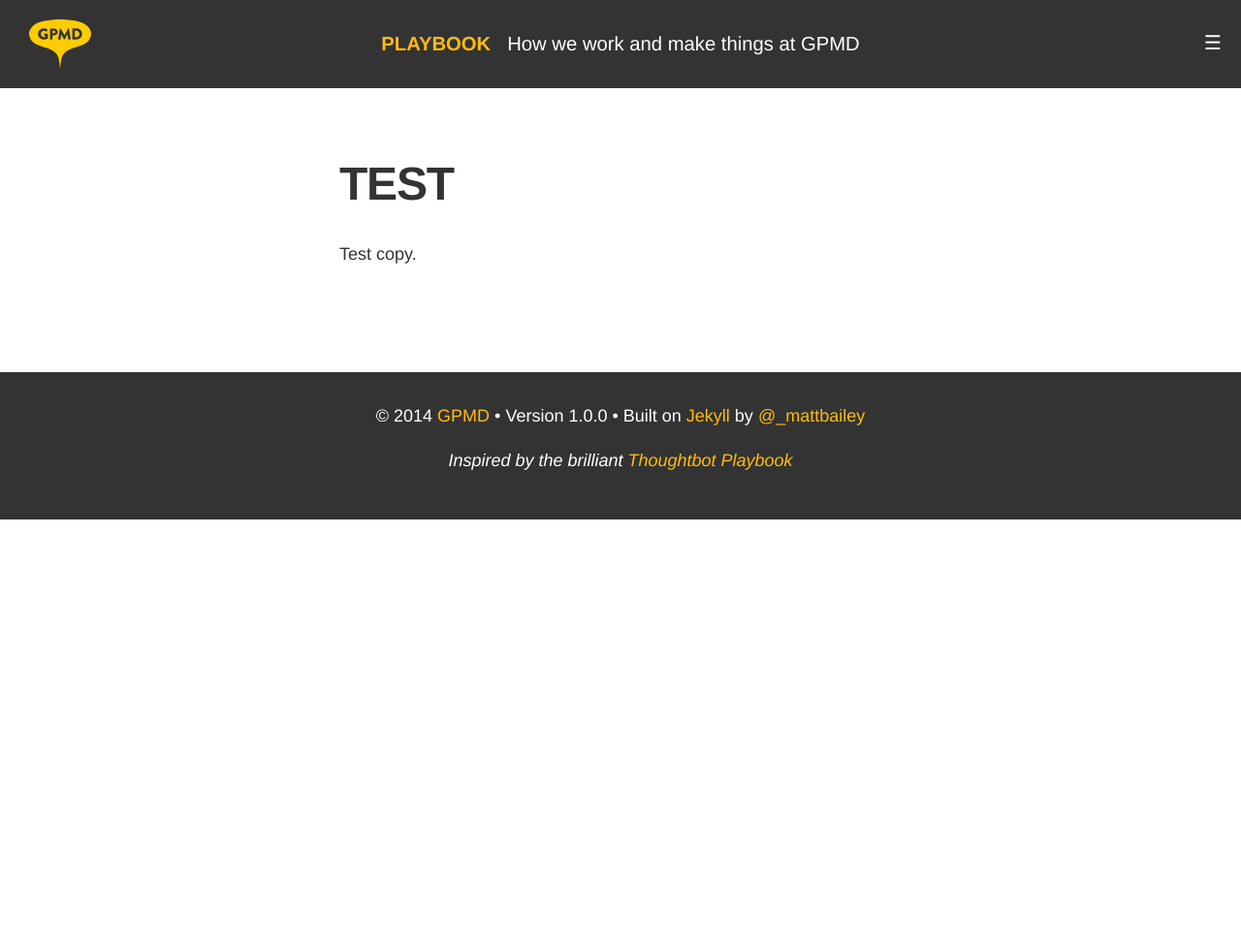
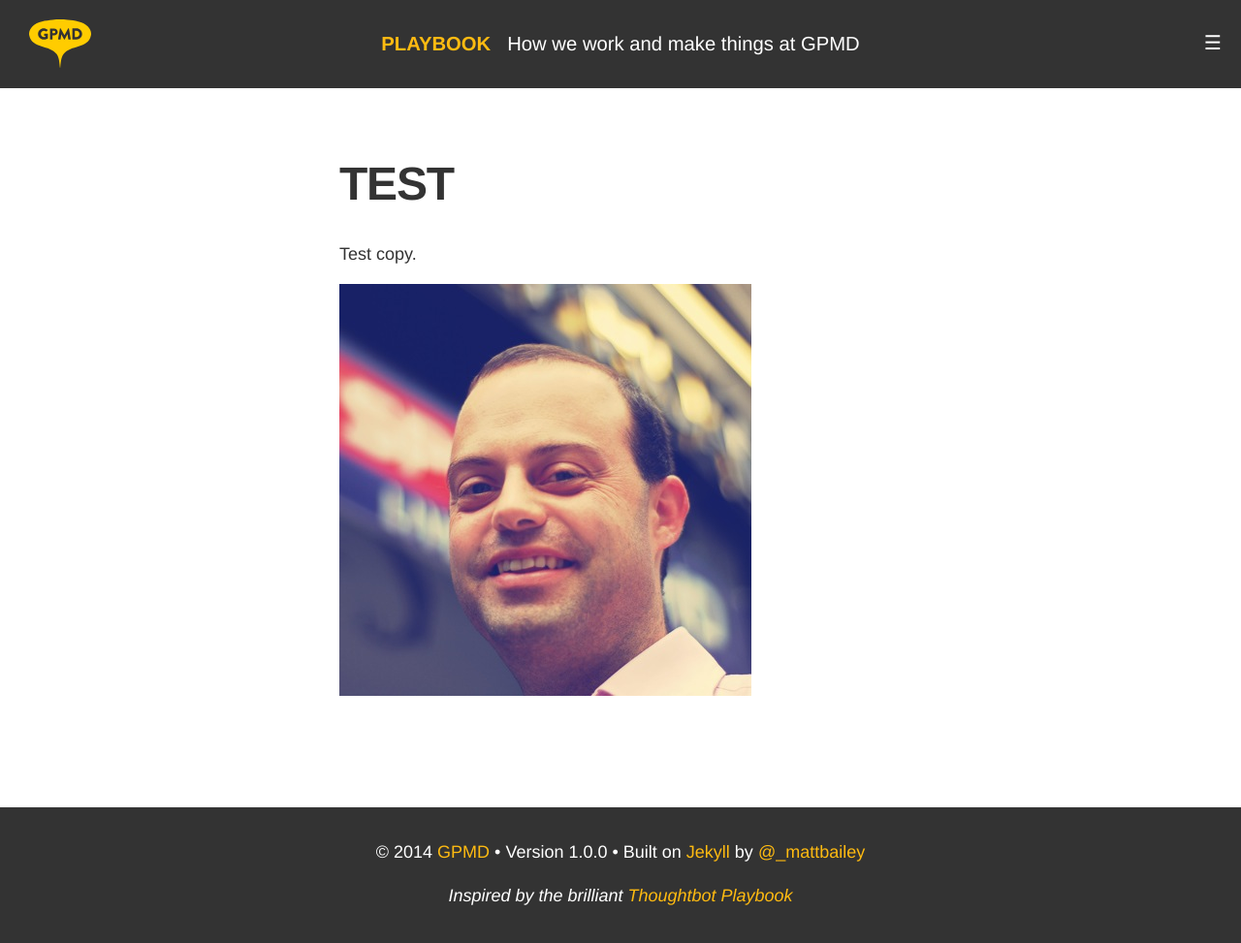
Before and after one commit to gpmd/playbook, a Jekyll site: the page built from _posts/pages/2014-03-13-test.md, in a window 1280 px wide and 985 px high. Shown: the top 973 px of the window at 97% size. Built offline with Jekyll 4.4.1, drawn with Linux system fonts in a browser that asks for light colours; nearby versions of some CDN libraries; Markdown is read by kramdown in place of the engine named in the settings.

Commit message:
Updated 2014-03-13-test.md

```diff
--- a/_posts/pages/2014-03-13-test.md
+++ b/_posts/pages/2014-03-13-test.md
@@ -6,3 +6,5 @@ permalink: test/
 ---
 
 Test copy.
+
+![Mart 2](/assets/uploads/mark2.jpg)
```
